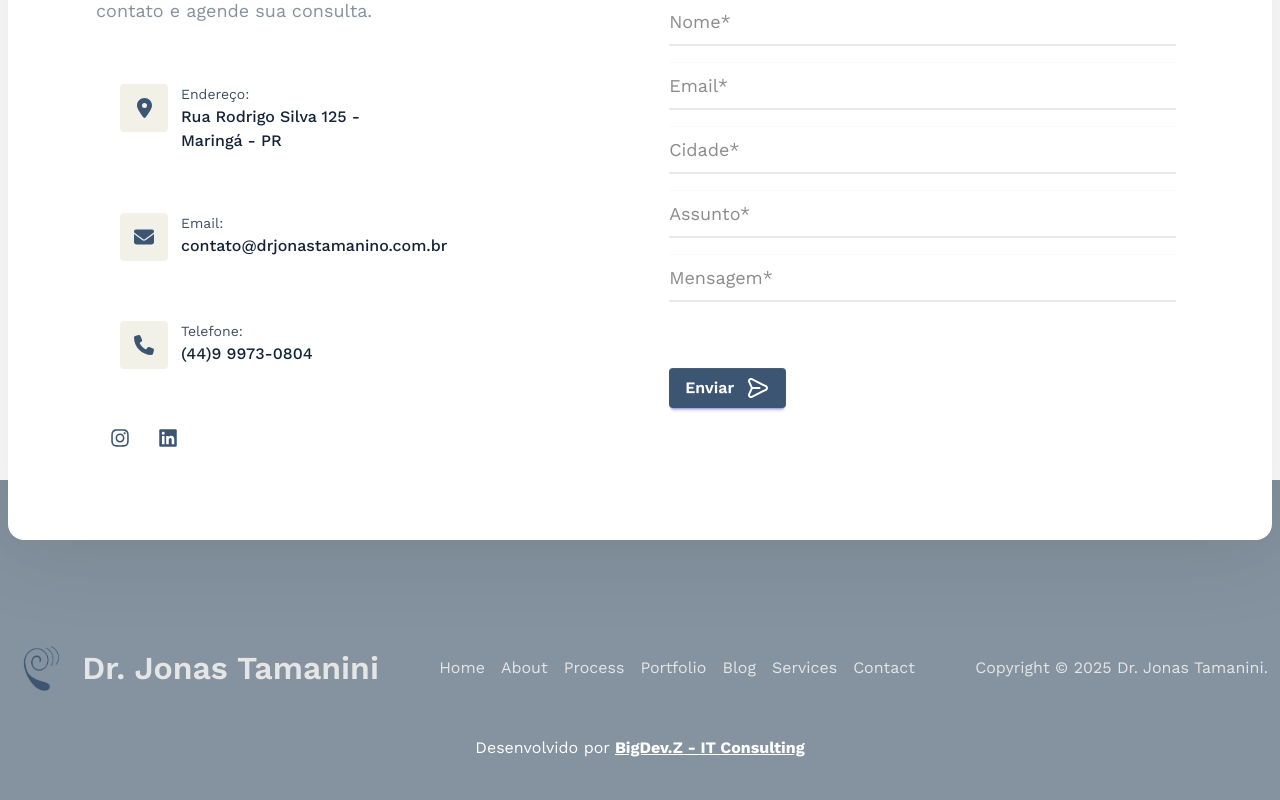
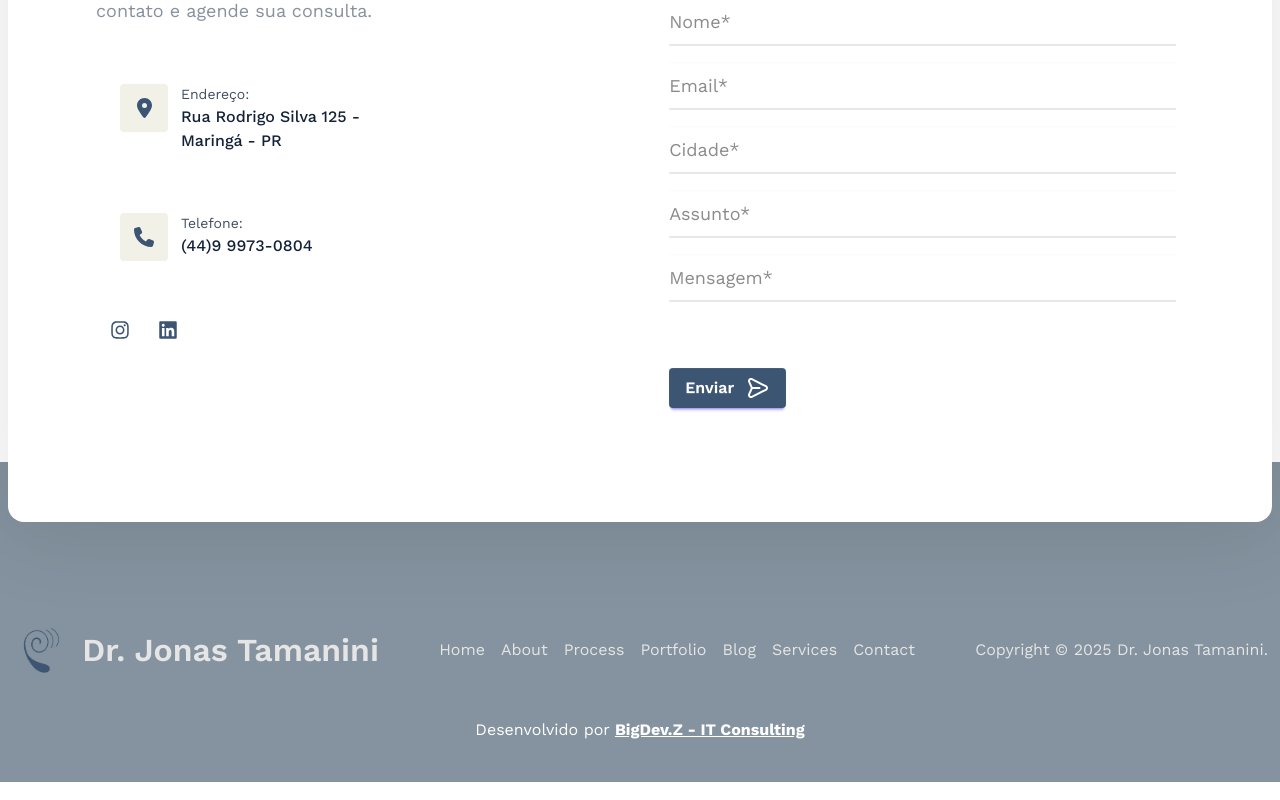
Before and after one commit to jeannlucas/site-dr-jonas, a React (Vite) app: page / in a window 1280 px wide. Shown: the part 7173-7973 px from the top of the page. Built offline with nearby package versions, Linux system fonts and the light colour scheme.

Commit message:
remove email do form

```diff
--- a/src/components/contact/Contact.jsx
+++ b/src/components/contact/Contact.jsx
@@ -13,11 +13,11 @@ const addressData = [
     title: "Endereço",
     description: "Rua Rodrigo Silva 125 - Maringá - PR",
   },
-  {
-    icon: faEnvelope,
-    title: "Email",
-    description: "contato@drjonastamanino.com.br",
-  },
+  // {
+  //   icon: faEnvelope,
+  //   title: "Email",
+  //   description: "contato@drjonastamanino.com.br",
+  // },
   {
     icon: faPhone,
     title: "Telefone",
```
